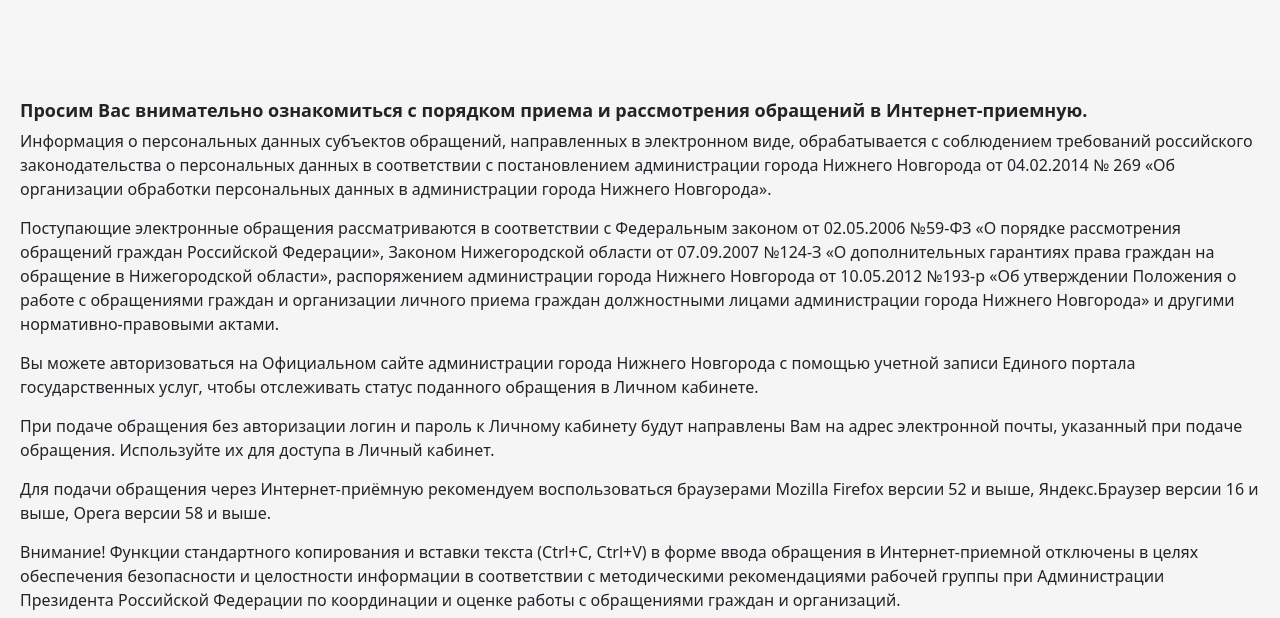
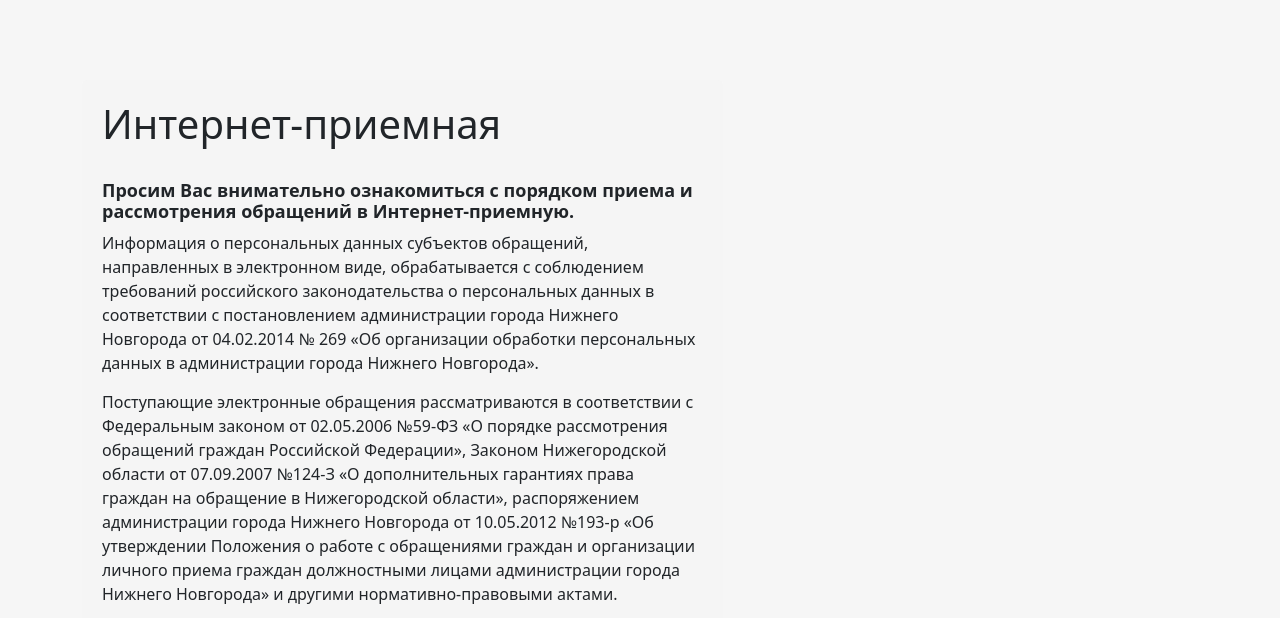
Before and after one commit to Polineska/GP-Days-, a plain HTML site: page form-page.html in a window 1280 px wide. Shown: the part 145-763 px from the top of the page. Drawn offline with nearby package versions, Linux system fonts and the light colour scheme; a script that the page names is missing.

Commit message:
выравнивание

```diff
--- a/form-page.html
+++ b/form-page.html
@@ -146,7 +146,11 @@
 
 
     <main class="home-page">
+      <div class="container-lg">
+        <div class="row">
+          <div class="col-7">
             <div class="information-block">
+              <h1>Интернет-приемная</h1>
               <h3>Просим Вас внимательно ознакомиться с порядком приема и рассмотрения обращений в Интернет-приемную.</h3>
               <p>Информация о персональных данных субъектов обращений, направленных в электронном виде, обрабатывается с соблюдением требований российского законодательства о персональных данных в соответствии с постановлением администрации города Нижнего Новгорода от 04.02.2014 № 269 «Об организации обработки персональных данных в администрации города Нижнего Новгорода».</p>
               <p>Поступающие электронные обращения рассматриваются в соответствии с Федеральным законом от 02.05.2006 №59-ФЗ «О порядке рассмотрения обращений граждан Российской Федерации», Законом Нижегородской области от 07.09.2007 №124-З «О дополнительных гарантиях права граждан на обращение в Нижегородской области», распоряжением администрации города Нижнего Новгорода от 10.05.2012 №193-р «Об утверждении Положения о работе с обращениями граждан и организации личного приема граждан должностными лицами администрации города Нижнего Новгорода» и другими нормативно-правовыми актами.</p>
@@ -154,6 +158,15 @@
               <p>При подаче обращения без авторизации логин и пароль к Личному кабинету будут направлены Вам на адрес электронной почты, указанный при подаче обращения. Используйте их для доступа в Личный кабинет.</p>
               <p>Для подачи обращения через Интернет-приёмную рекомендуем воспользоваться браузерами Mozilla Firefox версии 52 и выше, Яндекс.Браузер версии 16 и выше, Opera версии 58 и выше.</p>
               <p>Внимание! Функции стандартного копирования и вставки текста (Ctrl+C, Ctrl+V) в форме ввода обращения в Интернет-приемной отключены в целях обеспечения безопасности и целостности информации в соответствии с методическими рекомендациями рабочей группы при Администрации Президента Российской Федерации по координации и оценке работы с обращениями граждан и организаций.</p>
+            </div>
+          </div>
+          <div class="col-4>
+          </div>
+        </div>
+
+
+      <!-- Форма будет тут -->
+
       </div>
 
     </main>
--- a/styles/style_form-page.css
+++ b/styles/style_form-page.css
@@ -5,7 +5,9 @@
     border-radius: 5px;
     margin-bottom: 30px;
 }
-
+.information-block h1 {
+    margin-bottom: 2rem;
+}
 .information-block h3 {
     margin-top: 0;
     font-size: 18px;
```
Lines whose indentation alone changed are shown as unchanged.
